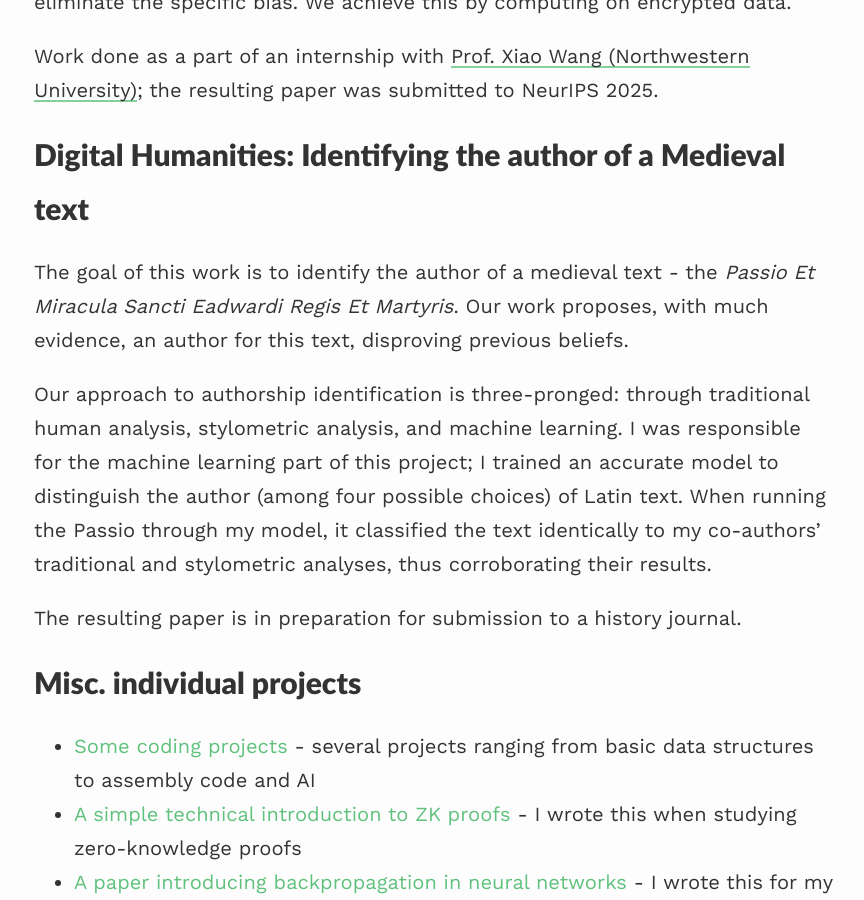
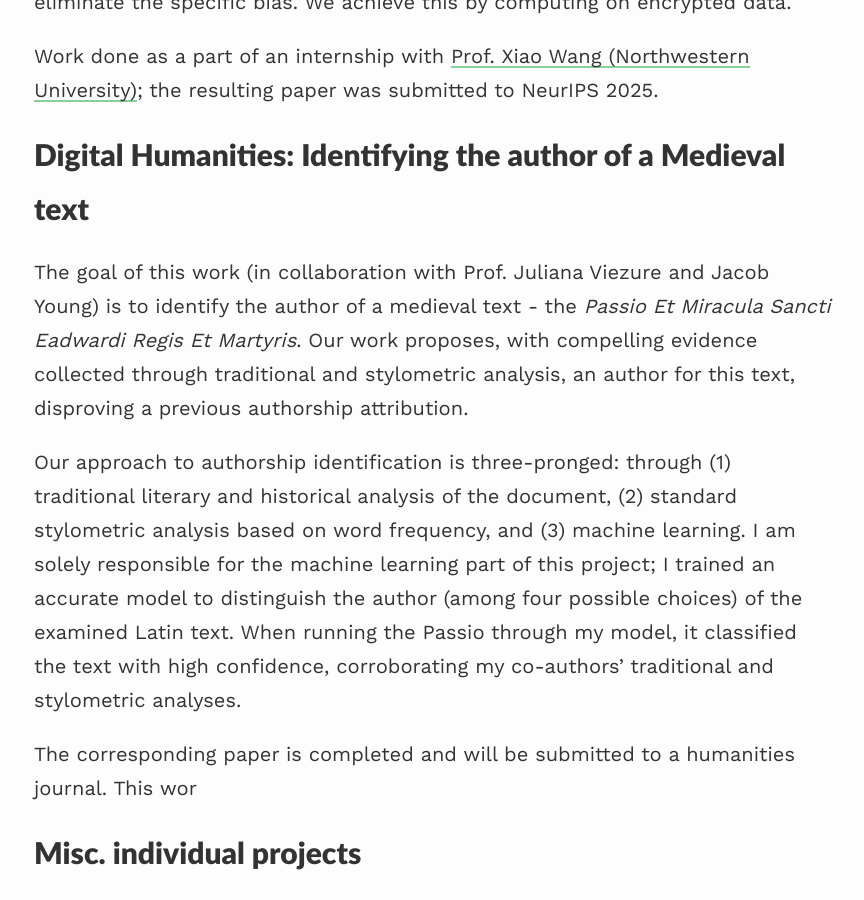
Before and after one commit to ellenkolesnikova/ellenkolesnikova.github.io, a Jekyll site: the page built from research.md, in a window 1280 px wide and 900 px high, scrolled down 1197 px. Shown: the whole window, without its empty margins (206-1070 px from the left). Built offline with Jekyll 4.4.1, drawn with Linux system fonts in a browser that asks for light colours; nearby versions of some CDN libraries.

Commit message:
Update research.md

```diff
--- a/research.md
+++ b/research.md
@@ -20,11 +20,11 @@ Work done as a part of an internship with [Prof. Xiao Wang (Northwestern Univers
 
 Digital Humanities: Identifying the author of a Medieval text
 ============
-The goal of this work is to identify the author of a medieval text - the *Passio Et Miracula Sancti Eadwardi Regis Et Martyris*. Our work proposes, with much evidence, an author for this text, disproving previous beliefs.
+The goal of this work (in collaboration with Prof. Juliana Viezure and Jacob Young) is to identify the author of a medieval text - the *Passio Et Miracula Sancti Eadwardi Regis Et Martyris*. Our work proposes, with compelling evidence collected through traditional and stylometric analysis, an author for this text, disproving a previous authorship attribution.
 
-Our approach to authorship identification is three-pronged: through traditional human analysis, stylometric analysis, and machine learning. I was responsible for the machine learning part of this project; I trained an accurate model to distinguish the author (among four possible choices) of Latin text. When running the Passio through my model, it classified the text identically to my co-authors' traditional and stylometric analyses, thus corroborating their results.
+Our approach to authorship identification is three-pronged: through (1) traditional literary and historical analysis of the document, (2) standard stylometric analysis based on word frequency, and (3) machine learning. I am solely responsible for the machine learning part of this project; I trained an accurate model to distinguish the author (among four possible choices) of the examined Latin text. When running the Passio through my model, it classified the text with high confidence, corroborating my co-authors' traditional and stylometric analyses.
 
-The resulting paper is in preparation for submission to a history journal.
+The corresponding paper is completed and will be submitted to a humanities journal. This wor
 
 
 Misc. individual projects
```
